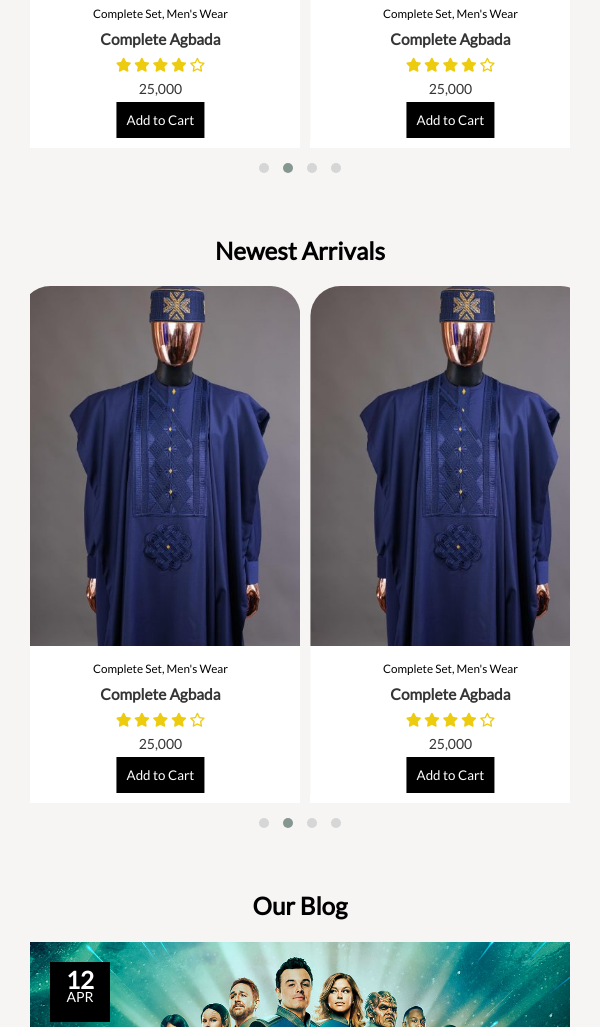
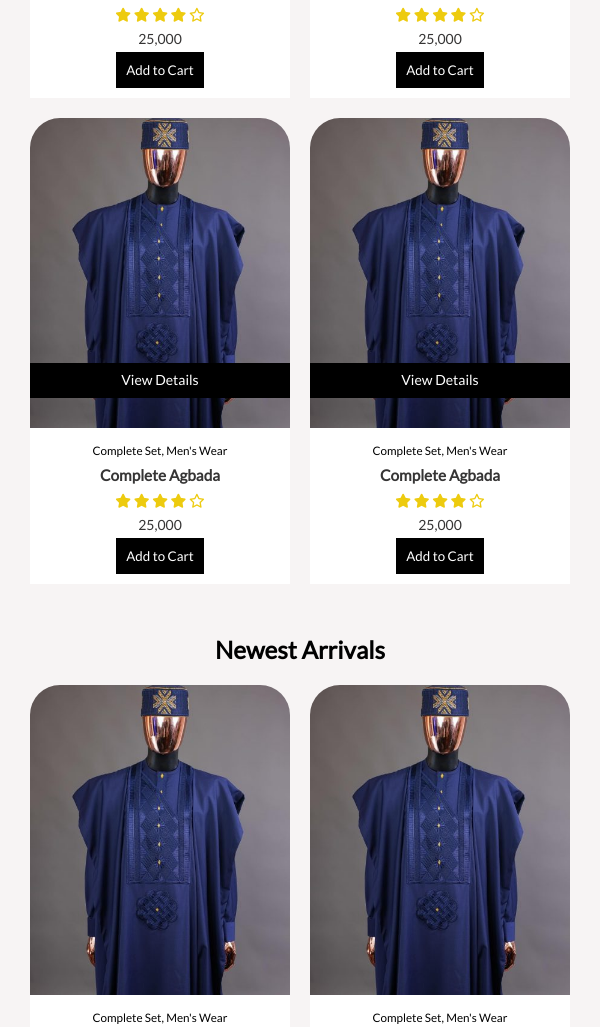
Before and after one commit to lancevd/ClothingsNG, a website: page index.html in a window 600 px wide. Shown: the part 1818-2845 px from the top of the page. Drawn offline with nearby package versions, Linux system fonts and the light colour scheme.

Commit message:
Replaced carousel with grid

```diff
--- a/css/style.css
+++ b/css/style.css
@@ -333,20 +333,22 @@ nav .shop-menu {
 /* ---------BEST SELLING--------- */
 
 .best-content {
-  /* display: flex; */
+  display: grid;
+  grid-template-columns: repeat(4, 1fr);
+  gap: 20px;
   justify-content: space-between;
   animation-name: item-container;
   animation-duration: 5s;
 }
-
+/*
 .owl-prev,
 .owl-next {
   display: inline-block !important;
   font-size: 72px !important;
-}
+} */
 
 .item-box {
-  width: 280px;
+  width: 100%;
   /* background-color: #fff; */
 }
 
@@ -357,7 +359,7 @@ nav .shop-menu {
 }
 
 .item-img {
-  background: url("../assets/item.jpg") no-repeat;
+  background: url("../assets/item.jpg") no-repeat center;
   background-size: cover;
   height: 300px;
   width: 100%;
@@ -610,8 +612,13 @@ footer a:hover {
     grid-template-columns: repeat(2, 1fr);
   }
 
+  .best-content {
+    grid-template-columns: repeat(2, 1fr);
+    gap: 30px;
+  }
+
   .item-box {
-    width: 300px;
+    width: 100%;
   }
 }
 
@@ -734,6 +741,24 @@ footer a:hover {
     flex-direction: column;
   }
 
+  .best-content {
+    grid-template-columns: 1fr;
+    gap: 20px;
+    justify-content: center;
+    align-items: center;
+  }
+
+  .item-box {
+  width: 100%;
+}
+
+.item-img {
+  height: 250px;
+}
+
+
+
+
   .blog-grid {
     flex-direction: column;
     gap: 20px;
@@ -744,3 +769,22 @@ footer a:hover {
     align-items: center;
   }
 }
+
+@media screen and (min-width: 400px) and (max-width: 759px) {
+  .best-content {
+    grid-template-columns: repeat(2, 1fr);
+    gap: 20px;
+    justify-content: center;
+    align-items: center;
+  }
+
+  .item-box {
+  width: 100%;
+}
+
+.item-img {
+  height: 250px;
+}
+
+
+}
--- a/index.html
+++ b/index.html
@@ -165,7 +165,7 @@
 
     <section class="best-selling container">
       <h3 class="section-heading">Best Selling</h3>
-      <div class="best-content owl-carousel owl-theme">
+      <div class="best-content">
         <div class="item-box">
           <div class="item-child">
             <div class="item-img">
@@ -256,7 +256,7 @@
 
     <section class="New Arrivals container">
       <h3 class="section-heading">Newest Arrivals</h3>
-      <div class="best-content owl-carousel owl-theme">
+      <div class="best-content">
         <div class="item-box">
           <div class="item-child">
             <div class="item-img"></div>
--- a/script.js
+++ b/script.js
@@ -22,23 +22,23 @@ function closeMobileMenu() {
 
 // SLIDERS
 
-$(".best-content").owlCarousel({
-  loop: true,
-  margin: 10,
-  nav: false,
-  autoplaySpeed: 2000,
-  dots: true,
-  autoWidth: true,
-  autoplay: true,
-  responsive: {
-    0: {
-      items: 1,
-    },
-    760: {
-      items: 2,
-    },
-    1000: {
-      items: 4,
-    },
-  },
-});
+// $(".best-content").owlCarousel({
+//   loop: true,
+//   margin: 10,
+//   nav: false,
+//   autoplaySpeed: 2000,
+//   dots: true,
+//   autoWidth: true,
+//   autoplay: true,
+//   responsive: {
+//     0: {
+//       items: 1,
+//     },
+//     760: {
+//       items: 2,
+//     },
+//     1000: {
+//       items: 4,
+//     },
+//   },
+// });
```
